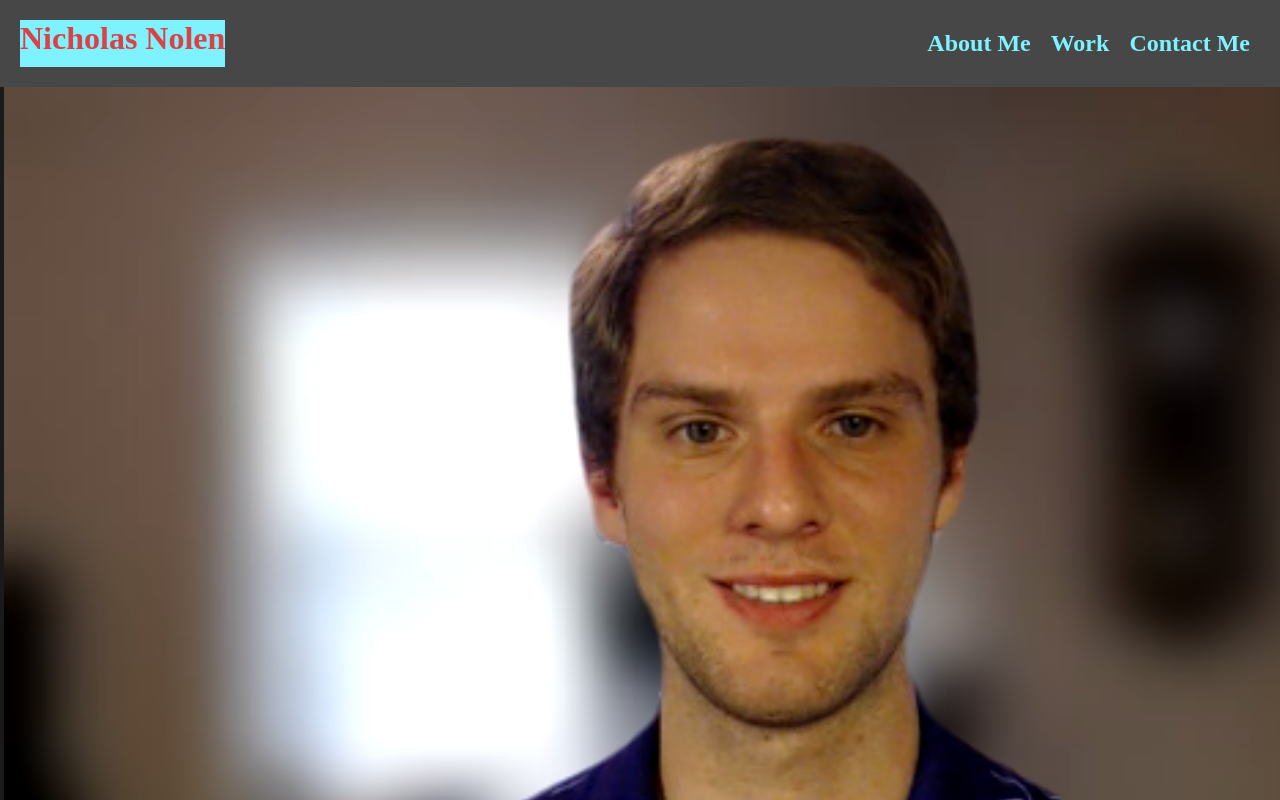
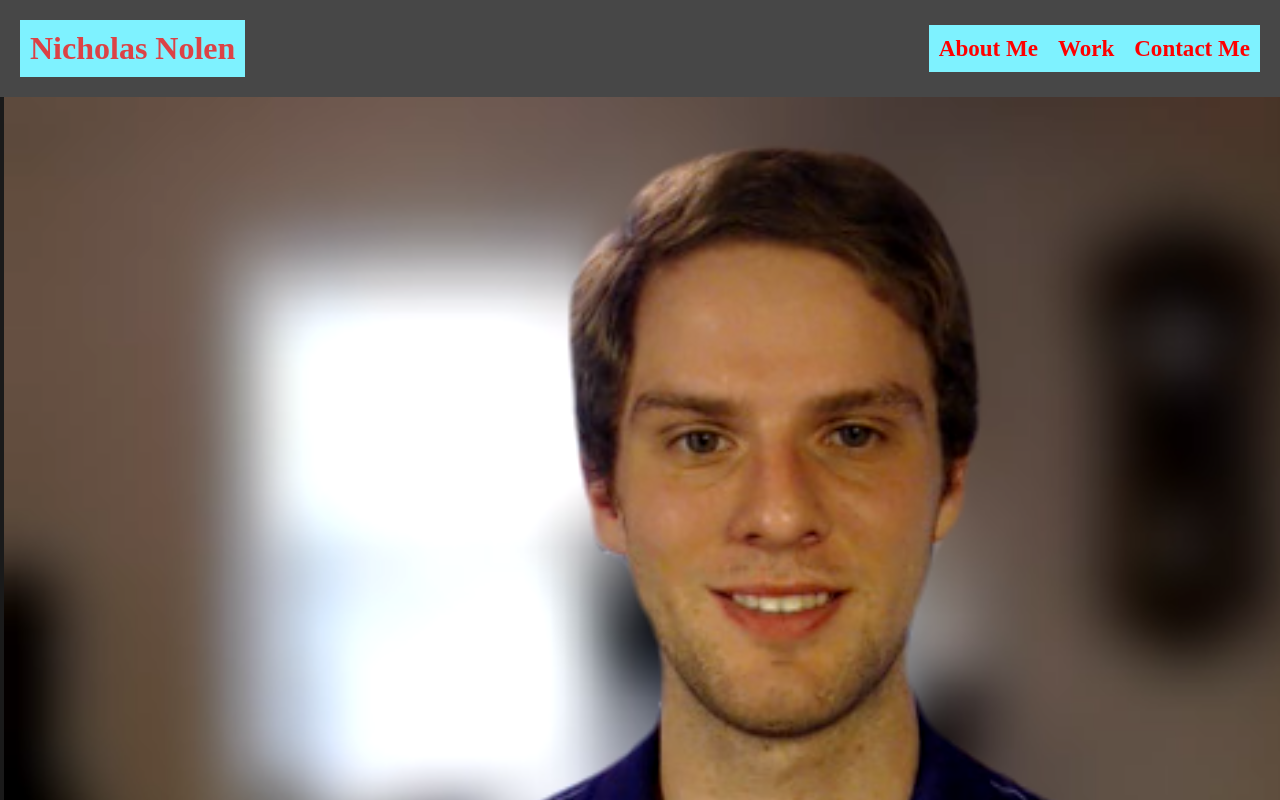
Before and after one commit to nicnolen/Professional-Portfolio, a plain HTML site: page index.html in a window 1280 px wide. Shown: the top 800 px of the page. Drawn offline with Linux system fonts and the light colour scheme.

Commit message:
added flexbox to header and navigation

```diff
--- a/assets/css/style.css
+++ b/assets/css/style.css
@@ -13,34 +13,48 @@
     --tertiary-color: rgb(255, 0, 0);
 }
 
+/* Body Color */
+body {
+    background-color: var(--primary-color);
+}
+
 /* SiteWide Styles */
 /* Style the Header */
-/* Style the Title Bar */
-.title-bar {
+header {
     padding: 20px;
     display: flex;
     justify-content: space-between;
+    align-items: center;
     background-color: var(--secondary-color);
 } /* Makes the header and nav (block elements) inline elements and spaces them apart equally */
 
 /* Style My Name */
-.name {
+header h1 {
     background-color: var(--primary-color);
     color: rgba(255, 0, 0, 0.73);
+    padding: 10px;
 }
+
 /* Style the Navigation Links */
 .nav-links {
+    display: flex;
+    flex-wrap: wrap;
+    justify-content: space-between;
+    align-items: center;
     list-style-type: none;
-    display: flex;
+    font-size: 1.3vw;
 }
 
 .nav-links li {
     padding: 10px;
+    background-color: var(--primary-color);
 }
 
 .nav-links li a {
-    color: var(--primary-color);
+    color: var(--tertiary-color);
     text-decoration: none;
+    font-weight: lighter;
+    font-size: 1.2vw;
 }
 
 .nav-links li a:hover {
@@ -49,7 +63,6 @@
 /* Utility Classes */
 
 /* Specific Classes */
-
 /* Style the Hero */
 .hero {
     background-image: url(../images/bg-img.jpg);
--- a/index.html
+++ b/index.html
@@ -8,9 +8,8 @@
     <title>Nicholas Nolen: Professional Portfolio</title>
 </head>
 <body>
-    <div class="main" style="background-color: #7ef2ff;">
-        <header class="title-bar">
-            <h1 class="name">Nicholas Nolen</h1>
+    <header>
+        <h1>Nicholas Nolen</h1>
         <nav>
             <ul class="nav-links">
                 <li><a href="#about-me"><h2>About Me</h2></a></li>
@@ -19,6 +18,7 @@
             </ul>
         </nav>
     </header>
+    <main>
         <section class="hero">
             <figure>
                 <img src="assets/images/Nic Professional Picture.png" alt="Nicholas Nolen's professional looking headshot" />
@@ -31,7 +31,7 @@
             <div class="article-title">
                 <h2>About Me</h2>
             </div>
-            <div class="about-me">
+            <div class="about-info">
                 <p>
                     Lorem ipsum dolor sit amet consectetur adipisicing elit. Saepe iure accusantium officiis, perferendis ex aspernatur ipsum dicta earum voluptatibus placeat totam consequuntur est, labore cupiditate alias neque enim. Natus, fugit?
                 </p>
@@ -41,22 +41,21 @@
             <div class="article-title">
                 <h2>Work</h2>
             </div>
-            <div class="work">
+            <div class="work-info">
 
             </div>
         </section>
-
+    </main>
     <footer id="contact-me">
         <div class="article-title">
             <h2>Contact Me</h2>
         </div>
 
-            <address>
+        <address class="contact-info">
             512-496-3795
             <a href="mailto:nicnolen@ymail.com">nicnolen@ymail.com</a>
             <a href="https://github.com/nicnolen">Github</a>
         </address>
     </footer>
-    </div>
 </body>
 </html>
```
Lines whose indentation alone changed are shown as unchanged.
